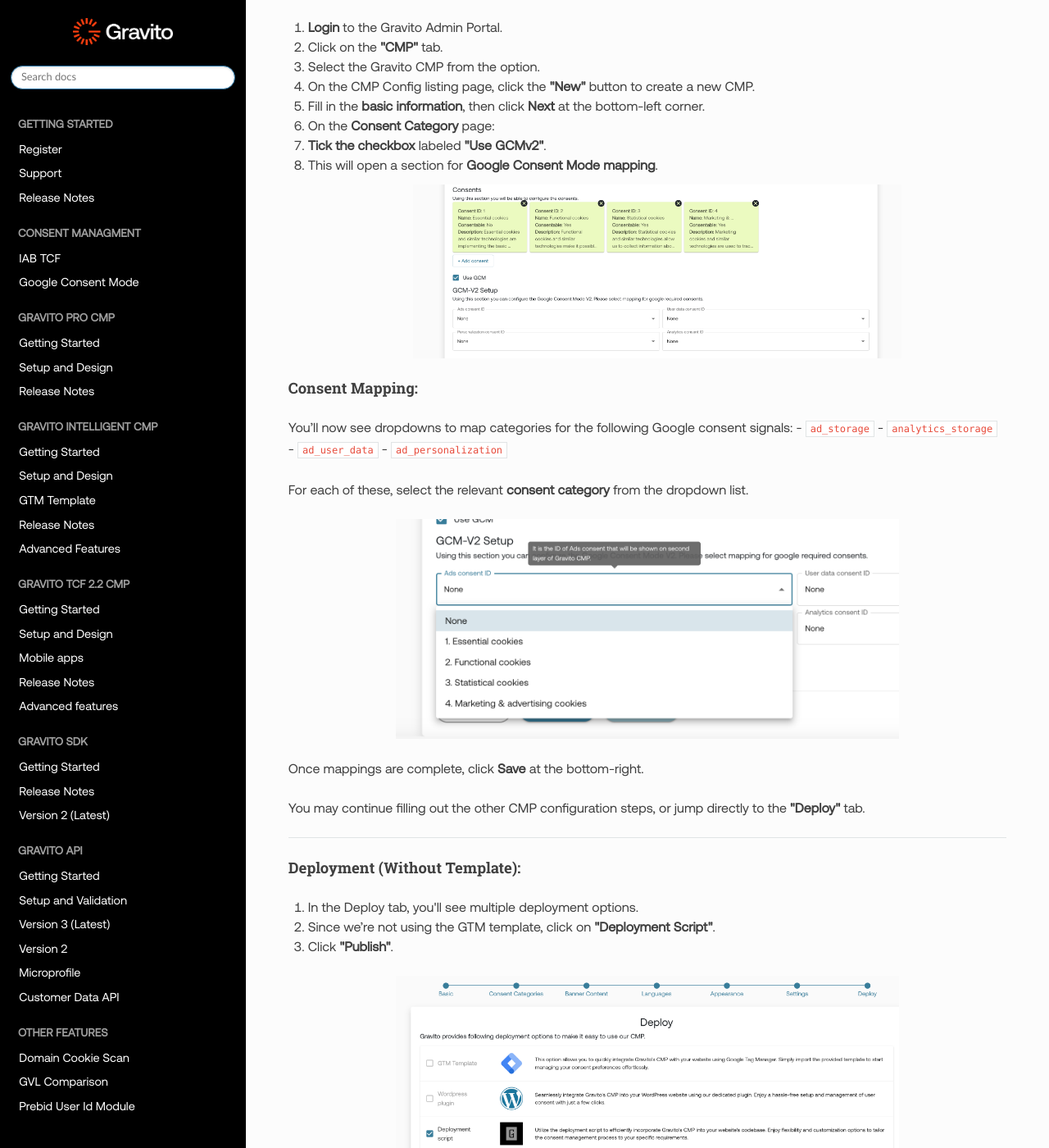
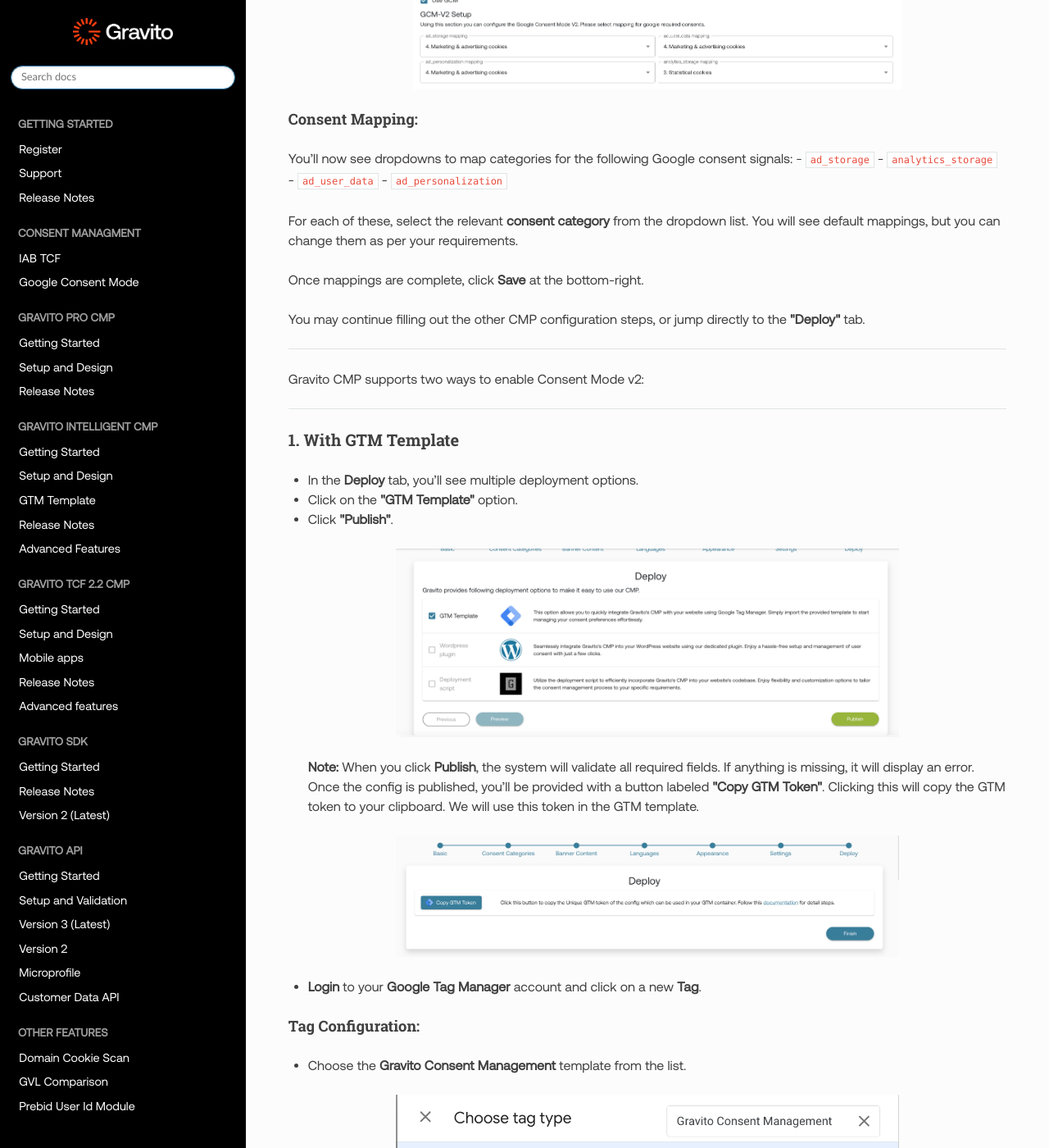
Before and after one commit to GravitoLtd/gravitoltd.github.io, an MkDocs documentation site: the page built from docs/Gravito_Intelligent_CMP/advanced/Google_consent_mode_v2.md, in a window 1280 px wide and 1400 px high, scrolled down 1253 px. Shown: the whole window at 82% size. Built offline with MkDocs 1.6.1, drawn with Linux system fonts in a browser that asks for light colours; nearby versions of some CDN libraries; comment, search, counter and statistics services are not loaded; some of the changed text lies outside the part shown.

Commit message:
Modified GCMv2 for gravito CMP

```diff
--- a/docs/Gravito_Intelligent_CMP/advanced/Google_consent_mode_v2.md
+++ b/docs/Gravito_Intelligent_CMP/advanced/Google_consent_mode_v2.md
@@ -26,30 +26,15 @@
 
 ## Enabling Google Consent Mode v2 in Gravito CMP
 
-Gravito CMP supports two ways to enable Consent Mode v2:
-
----
-
-### 1. With GTM Template
-coming soon
-
-
----
-
-### 2. Without GTM Template
-
-You can also enable GCMv2 in your **Gravito CMP** or **TCF CMP** by modifying the CMP configuration directly in the Gravito Admin Portal.
-
-#### Steps:
-
-1. **Login** to the Gravito Admin Portal.
-2. Click on the **"CMP"** tab.
-3. Select the Gravito CMP from the option.
-4. On the CMP Config listing page, click the **"New"** button to create a new CMP.
-5. Fill in the **basic information**, then click **Next** at the bottom-left corner.
-6. On the **Consent Category** page:
-   - **Tick the checkbox** labeled **"Use GCMv2"**.
-   - This will open a section for **Google Consent Mode mapping**.
+### Creating Config in Admin Portal
+- **Login** to the Gravito Admin Portal.
+- Click on the **"CMP"** tab.
+- Select the Gravito CMP from the option.
+- On the CMP Config listing page, click the **"New"** button to create a new CMP.
+- Fill in the **basic information**, then click **Next** at the bottom-left corner.
+- On the **Consent Category** page:
+  - **Tick the checkbox** labeled **"Use GCMv2"**.
+  - This will open a section for **Google Consent Mode mapping**.
 
     ![](../images/GCMv2img2.png)
 
@@ -61,9 +46,7 @@
 - `ad_user_data`
 - `ad_personalization`
 
-For each of these, select the relevant **consent category** from the dropdown list.
-
- ![](../images/GCMv2img3.png)
+For each of these, select the relevant **consent category** from the dropdown list. You will see default mappings, but you can change them as per your requirements.
 
 Once mappings are complete, click **Save** at the bottom-right.
 
@@ -71,16 +54,81 @@
 
 ---
 
+Gravito CMP supports two ways to enable Consent Mode v2:
+
+---
+
+### 1. With GTM Template
+
+- In the **Deploy** tab, you’ll see multiple deployment options.
+- Click on the **"GTM Template"** option.
+- Click **"Publish"**.
+
+   ![](../images/GCMV2PublishGTM.png)
+
+   > **Note:** When you click **Publish**, the system will validate all required fields. If anything is missing, it will display an error.
+   Once the config is published, you’ll be provided with a button labeled **"Copy GTM Token"**. Clicking this will copy the GTM token to your clipboard. We will use this token in the GTM template.
+
+   ![](../images/GCMv2PublishCopyToken.png)
+
+- **Login** to your **Google Tag Manager** account and click on a new **Tag**.
+
+#### Tag Configuration:
+- Choose the **Gravito Consent Management** template from the list.
+
+   ![](../images/GTMTemplateSearch.png)
+
+#### Fill the fields:
+
+| Field                          | Description                                                                 |
+|--------------------------------|-----------------------------------------------------------------------------|
+| **Gravito Token**              | Paste the **CMP token** copied from Gravito portal                          |
+| **Gravito CMP type**           | Select **Gravito CMP** (or other type if applicable)                        |
+| ✅ **Enable Google Consent Mode** | Enable this to activate GCM support                                       |
+
+---
+
+### Google Consent Mode Settings
+
+| Option                     | Description                                                                 |
+|----------------------------|-----------------------------------------------------------------------------|
+| **Wait for update**        | Time to wait (in ms) for consent before proceeding (default: `2000`)        |
+| **Enable URL passthrough** | Optional: Enable if you need to forward consent state via query params      |
+| **Redact ads data**        | Set to **Dynamic (based on ad_storage)** for flexible ad personalization    |
+
+---
+
+### Default Consent State (Optional)
+
+- Configure regional preferences if needed.
+- You can **leave it blank** to apply globally.
+
+   ![](../images/GTMTemplateView.png)
+
+### Add Trigger and Save
+
+- Add a **Page View** or **All Pages** trigger to fire this tag on every page load.
+- Click **Save**.
+
+---
+
+### Publish the GTM Container
+
+- Submit and **Publish** the container.
+- CMP will now load and handle consent dynamically on your site.
+
+---
+
+### 2. Without GTM Template
+
 #### Deployment (Without Template):
 
-1. In the Deploy tab, you'll see multiple deployment options.
-2. Since we’re not using the GTM template, click on **"Deployment Script"**.
-3. Click **"Publish"**.
+- In the **Deploy** tab, you'll see multiple deployment options.
+- Since we’re not using the GTM template, click on **"Deployment Script"**.
+- Click **"Publish"**.
 
-  ![](../images/GCMv2Img1.png)
+   ![](../images/GCMv2Img1.png)
 
-> **Note:** When you click **Publish**, the system will validate all required fields. If anything is missing, it will display an error.
+   > **Note:** When you click **Publish**, the system will validate all required fields. If anything is missing, it will display an error.
 
 Once the config is published, you’ll be provided with a **deployment script**, which you can embed directly in your webpage to activate Consent Mode v2.
-
----
```
Also changed, not shown: other parts of docs/Gravito_Intelligent_CMP/advanced/Google_consent_mode_v2.md (+5 -5 lines), docs/Gravito_Intelligent_CMP/images/GCMV2PublishGTM.png (added), docs/Gravito_Intelligent_CMP/images/GCMv2PublishCopyToken.png (added), docs/Gravito_Intelligent_CMP/images/GCMv2img2.png, docs/Gravito_Intelligent_CMP/images/GTMTemplateSearch.png (added), docs/Gravito_Intelligent_CMP/images/GTMTemplateView.png (added).
